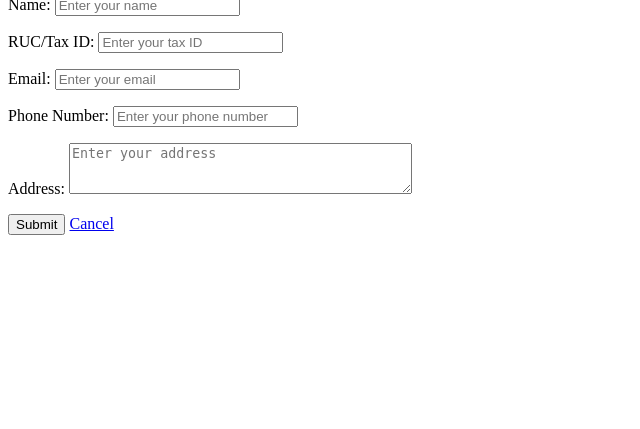
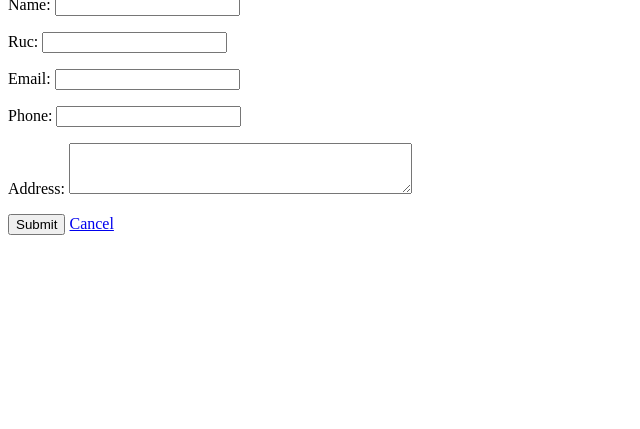
Before and after one commit to tcxcx/bakery-django-htmx, a Django app: page /management/add_supplier/ in a window 1280 px wide. Shown: the part 371-800 px from the top of the page, without its empty margins (0-640 px from the left). Run offline with Django 4.2, Linux system fonts and the light colour scheme; parts of the project's set-up code (start-up, migrations or seed data) failed here and were passed over.

Commit message:
feat: table calculations with new models

```diff
--- a/bakery_app/management/admin.py
+++ b/bakery_app/management/admin.py
@@ -1,6 +1,9 @@
 from django.contrib import admin
 from .models import Supplier, Ingredient, Recipe, RecipeIngredient, Product
 
+class RecipeIngredientInline(admin.TabularInline):
+    model = RecipeIngredient
+    extra = 1
 @admin.register(Supplier)
 class SupplierAdmin(admin.ModelAdmin):
     list_display = ('name', 'ruc', 'email', 'phone', 'address')
@@ -16,6 +19,7 @@ class IngredientAdmin(admin.ModelAdmin):
 class RecipeAdmin(admin.ModelAdmin):
     list_display = ('name', 'description', 'shape')
     search_fields = ('name',)
+    inlines = [RecipeIngredientInline,]
 
 @admin.register(RecipeIngredient)
 class RecipeIngredientAdmin(admin.ModelAdmin):
--- a/bakery_app/management/forms.py
+++ b/bakery_app/management/forms.py
@@ -1,35 +1,26 @@
 from django import forms
-from django.forms import inlineformset_factory
-from .models import Supplier, RecipeIngredient, Recipe, Product, Ingredient
-
+from django.forms import inlineformset_factory, ModelChoiceField
+from .models import Supplier, Ingredient, Recipe, RecipeIngredient, Product
 
 class SupplierForm(forms.ModelForm):
     class Meta:
         model = Supplier
         fields = ['name', 'ruc', 'email', 'phone', 'address']
-        labels = {
-            'name': 'Name',
-            'ruc': 'RUC/Tax ID',
-            'email': 'Email',
-            'phone': 'Phone Number',
-            'address': 'Address',
-        }
         widgets = {
-            'name': forms.TextInput(attrs={'class': 'form-control', 'placeholder': 'Enter your name'}),
-            'ruc': forms.TextInput(attrs={'class': 'form-control', 'placeholder': 'Enter your tax ID'}),
-            'email': forms.EmailInput(attrs={'class': 'form-control', 'placeholder': 'Enter your email'}),
-            'phone': forms.TextInput(attrs={'class': 'form-control', 'placeholder': 'Enter your phone number'}),
-            'address': forms.Textarea(attrs={'class': 'form-control', 'rows': 3, 'placeholder': 'Enter your address'}),
+            'name': forms.TextInput(attrs={'class': 'form-control'}),
+            'ruc': forms.TextInput(attrs={'class': 'form-control'}),
+            'email': forms.EmailInput(attrs={'class': 'form-control'}),
+            'phone': forms.TextInput(attrs={'class': 'form-control'}),
+            'address': forms.Textarea(attrs={'class': 'form-control', 'rows': 3}),
         }
 
 class IngredientForm(forms.ModelForm):
     class Meta:
         model = Ingredient
         fields = ['name', 'supplier', 'price_per_gram']
-
         widgets = {
-            'name': forms.TextInput(attrs={'class': 'form-control', 'placeholder': 'Enter supply name'}),
-            'price_per_gram': forms.NumberInput(attrs={'class': 'form-control', 'placeholder': 'Enter price per gram in [$/g]'}),
+            'name': forms.TextInput(attrs={'class': 'form-control'}),
+            'price_per_gram': forms.NumberInput(attrs={'class': 'form-control'}),
             'supplier': forms.Select(attrs={'class': 'form-control'}),
         }
 
@@ -38,11 +29,16 @@ class RecipeForm(forms.ModelForm):
         model = Recipe
         fields = ['name', 'description', 'shape', 'dimensions']
         widgets = {
-            'name': forms.TextInput(attrs={'class': 'form-control', 'placeholder': 'Enter recipe name'}),
-            'dimensions': forms.TextInput(attrs={'class': 'form-control', 'placeholder': 'Enter dimensions of recipes '}),
+            'name': forms.TextInput(attrs={'class': 'form-control'}),
+            'description': forms.Textarea(attrs={'class': 'form-control'}),
+            'shape': forms.Select(attrs={'class': 'form-control'}),
+            'dimensions': forms.TextInput(attrs={'class': 'form-control'}),
         }
 
 class RecipeIngredientForm(forms.ModelForm):
+    ingredient = ModelChoiceField(queryset=Ingredient.objects.all(), widget=forms.Select(attrs={'class': 'form-control'}))
+    quantity_in_grams = forms.DecimalField(widget=forms.NumberInput(attrs={'class': 'form-control'}))
+
     class Meta:
         model = RecipeIngredient
         fields = ['ingredient', 'quantity_in_grams']
@@ -50,6 +46,7 @@ class RecipeIngredientForm(forms.ModelForm):
 RecipeIngredientFormSet = inlineformset_factory(
     Recipe, RecipeIngredient,
     form=RecipeIngredientForm,
+    fields=['ingredient', 'quantity_in_grams'],
     extra=1,
     can_delete=True
 )
@@ -58,13 +55,8 @@ class ProductForm(forms.ModelForm):
     class Meta:
         model = Product
         fields = ['product_type', 'sale_price', 'recipe']
-        labels = {
-            'product_type': 'Product Type',
-            'sale_price': 'Sale Price',
-            'recipe': 'Recipe',
-        }
         widgets = {
-            'product_type': forms.TextInput(attrs={'class': 'form-control', 'placeholder': 'Enter product type'}),
-            'sale_price': forms.NumberInput(attrs={'class': 'form-control', 'placeholder': 'Enter sale price'}),
+            'product_type': forms.TextInput(attrs={'class': 'form-control'}),
+            'sale_price': forms.NumberInput(attrs={'class': 'form-control'}),
             'recipe': forms.Select(attrs={'class': 'form-control'}),
         }
--- a/bakery_app/management/urls.py
+++ b/bakery_app/management/urls.py
@@ -3,9 +3,9 @@ from .views import (
     SupplierListView, SupplierCreateView, SupplierUpdateView, SupplierDeleteView,
     IngredientListView, IngredientCreateView, IngredientUpdateView, IngredientDeleteView,
     ProductListView, ProductCreateView, ProductUpdateView, ProductDeleteView,
-    RecipeListView, RecipeCreateView, RecipeUpdateView, RecipeDeleteView,
+    RecipeListView, RecipeCreateView, RecipeUpdateView,
     ProductTableView,
-    add_supplier, add_recipe, add_product,
+    add_supplier, add_recipe, add_product, add_ingredient
 )
 
 app_name = "management"
@@ -33,11 +33,12 @@ urlpatterns = [
     path('recipes/', RecipeListView.as_view(), name='recipe-list'),
     path('recipes/new/', RecipeCreateView.as_view(), name='recipe-create'),
     path('recipes/<int:pk>/update/', RecipeUpdateView.as_view(), name='recipe-update'),
-    path('recipes/<int:pk>/delete/', RecipeDeleteView.as_view(), name='recipe-delete'),
 
     # Modal and Table URLs
     path('add_supplier/', add_supplier, name='add_supplier'),
     path('add_product/', add_product, name='add_product'),
     path('add_recipe/', add_recipe, name='add_recipe'),
+    path('add_ingredient/', add_ingredient, name='add_ingredient'),
+
     path('product-table/', ProductTableView.as_view(), name='product-table'),
 ]
--- a/bakery_app/management/views.py
+++ b/bakery_app/management/views.py
@@ -7,7 +7,7 @@ from .models import Supplier, Ingredient, Recipe, Product
 from .tables import ProductTable
 from django_tables2 import SingleTableView
 from django.http import HttpResponse
-from .forms import SupplierForm, IngredientForm, RecipeForm, RecipeIngredientFormSet, ProductForm
+from .forms import SupplierForm, IngredientForm, RecipeForm, RecipeIngredientFormSet, ProductForm, RecipeIngredient
 from django.views import View
 
 # Supplier views
@@ -79,7 +79,7 @@ class ProductDeleteView(DeleteView):
 # Recipe views
 class RecipeListView(ListView):
     model = Recipe
-    template_name = 'management/recipes/list.html'
+    template_name = 'management/list.html'
     context_object_name = 'recipes'
 
 class RecipeCreateView(View):
@@ -87,7 +87,7 @@ class RecipeCreateView(View):
 
     def get(self, request, *args, **kwargs):
         form = RecipeForm()
-        formset = RecipeIngredientFormSet()
+        formset = RecipeIngredientFormSet(queryset=RecipeIngredient.objects.none())
         return render(request, self.template_name, {'form': form, 'formset': formset})
 
     def post(self, request, *args, **kwargs):
@@ -97,8 +97,9 @@ class RecipeCreateView(View):
             recipe = form.save()
             formset.instance = recipe
             formset.save()
-            return redirect('recipe-list')  # Update with your correct success URL
+            return redirect('management:recipe-list')  # Adjust the redirect as necessary
         return render(request, self.template_name, {'form': form, 'formset': formset})
+
 
 class RecipeUpdateView(View):
     template_name = 'management/recipes/create_update.html'
@@ -107,7 +108,7 @@ class RecipeUpdateView(View):
         recipe = Recipe.objects.get(pk=pk)
         form = RecipeForm(instance=recipe)
         formset = RecipeIngredientFormSet(instance=recipe)
-        return render(request, self.template_name, {'form': form, 'formset': formset, 'object': recipe})
+        return render(request, self.template_name, {'form': form, 'formset': formset, 'recipe': recipe})
 
     def post(self, request, pk, *args, **kwargs):
         recipe = Recipe.objects.get(pk=pk)
@@ -116,16 +117,9 @@ class RecipeUpdateView(View):
         if form.is_valid() and formset.is_valid():
             form.save()
             formset.save()
-            return redirect('recipe-list')  # Update with your correct success URL
-        return render(request, self.template_name, {'form': form, 'formset': formset, 'object': recipe})
-
-class RecipeDeleteView(DeleteView):
-    model = Recipe
-    template_name = 'management/recipes/delete_confirm.html'
-    success_url = reverse_lazy('recipe-list')
-
+            return redirect('management:recipe-list')
+        return render(request, self.template_name, {'form': form, 'formset': formset, 'recipe': recipe})
 # table view
-
 
 class ProductTableView(SingleTableView, View):
     model = Product
@@ -186,11 +180,11 @@ def add_recipe(request):
                 })
     else:
         form = RecipeForm()
-    return render(request, 'management/suppliers/form_supplier.html', {
+    return render(request, 'management/suppliers/form_recipe.html', {
         'form': form,
     })
 
-def add_supply(request):
+def add_ingredient(request):
     if request.method == "POST":
         form = IngredientForm(request.POST)
         if form.is_valid():
@@ -204,6 +198,6 @@ def add_supply(request):
                 })
     else:
         form = IngredientForm()
-    return render(request, 'management/suppliers/form_supply.html', {
+    return render(request, 'management/suppliers/form_ingredient.html', {
         'form': form,
     })
--- a/bakery_app/templates/management/suppliers/form_product.html
+++ b/bakery_app/templates/management/suppliers/form_product.html
@@ -3,7 +3,7 @@
   <form hx-post="{{ request.path }}" class="modal-content px-4">
     {% csrf_token %}
     <div class="modal-header">
-      <h5 class="modal-title">Add a New Supplier</h5>
+      <h5 class="modal-title">Add a New Product</h5>
     </div>
     <div class="flex items-center mb-6">
       <img
--- a/bakery_app/templates/management/suppliers/sidebar.html
+++ b/bakery_app/templates/management/suppliers/sidebar.html
@@ -25,9 +25,8 @@
     <h2>Step 2</h2>
     <ul class="hoverlist">
       <li>
-        <!-- need to create a list Ingredient form -->
         <a
-          hx-get="{% url 'management:add_product' %}"
+          hx-get="{% url 'management:add_ingredient' %}"
           hx-target="#dialog"
           hx-trigger-click
           hx-swap="outerHTML"
```
Also changed, not shown: bakery_app/management/models.py (+15 -11 lines), bakery_app/templates/management/suppliers/form_recipe.html (+10 -6 lines), bakery_app/templates/management/suppliers/list.html (+18 -11 lines), bakery_app/management/migrations/0004_recipe_ingredients_alter_recipeingredient_recipe.py (added), bakery_app/templates/management/suppliers/form_ingredient.html (renamed from bakery_app/templates/management/suppliers/form_supply.html).
